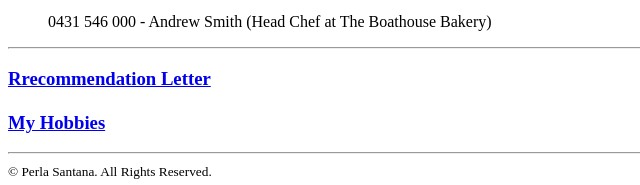
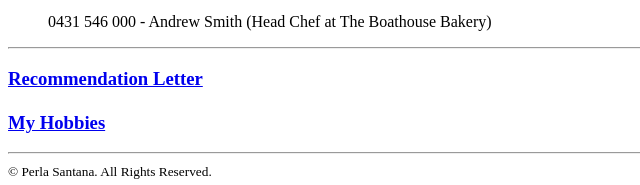
Before and after one commit to PerlaSantana/My-Resume, a plain HTML site: page index.html in a window 1280 px wide. Shown: the part 2339-2524 px from the top of the page, 0-640 px from the left. Drawn offline with Linux system fonts and the light colour scheme.

Commit message:
Update index.html

```diff
--- a/index.html
+++ b/index.html
@@ -89,7 +89,7 @@
     <hr>
 
     <h3>
-        <a href="./assets/images/recommendation-letter.png">Rrecommendation Letter</a>
+        <a href="./assets/images/recommendation-letter.png">Recommendation Letter</a>
         <br>
         <br>
         <a href="./hobbies.html">My Hobbies</a>
```
